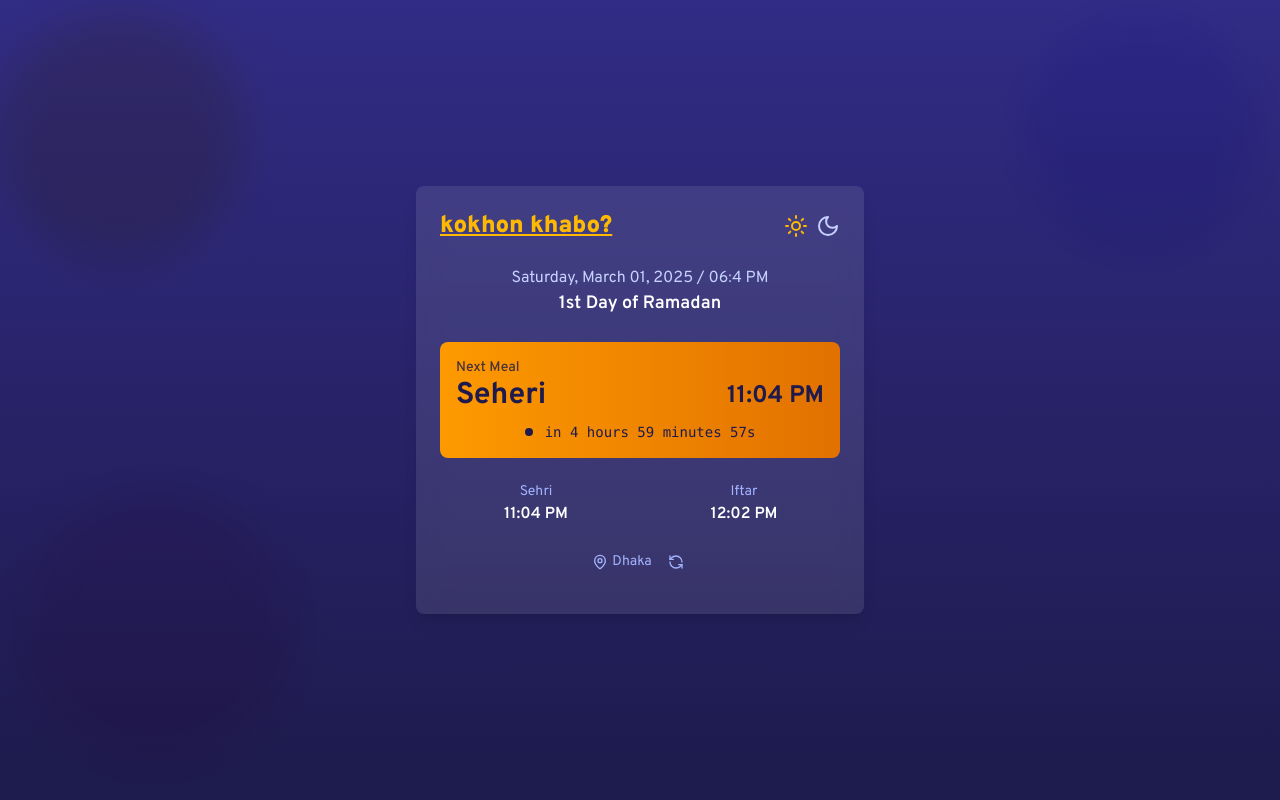
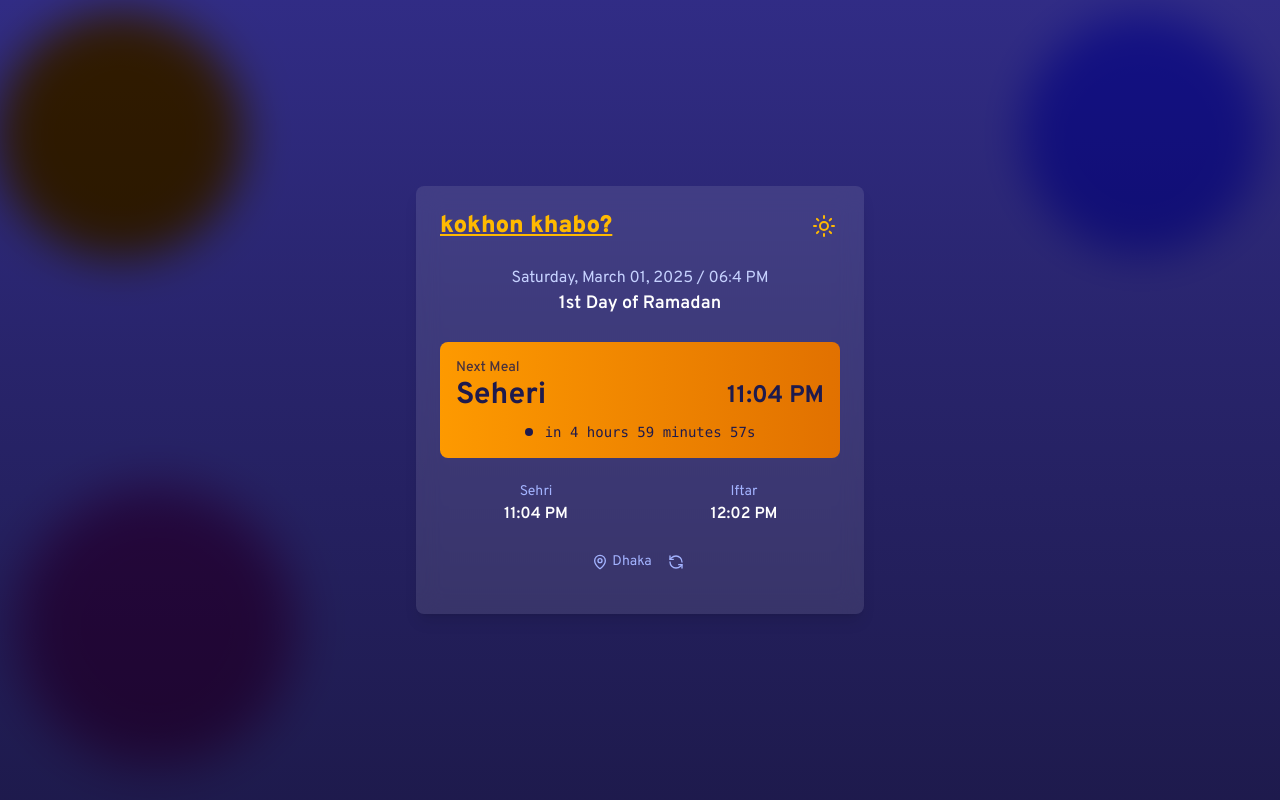
Before and after one commit to i3p9/khabo-when, a React (Vite) app: page / in a window 1280 px wide. Built offline with nearby package versions, Linux system fonts and the light colour scheme.

Commit message:
style: dark mode update

```diff
--- a/src/components/NextMealCard.jsx
+++ b/src/components/NextMealCard.jsx
@@ -1,8 +1,13 @@
 import { Dot } from "lucide-react";
 import { Star } from "lucide-react";
-const NextMealCard = ({ nextMeal, time, countdown }) => {
+const NextMealCard = ({
+	nextMeal,
+	time,
+	countdown,
+	darkMode = true,
+}) => {
 	return (
-		<div className='bg-gradient-to-r from-amber-500 to-amber-600 rounded-lg p-4 mb-6'>
+		<div className='bg-gradient-to-r from-amber-500 to-amber-600 rounded-lg p-4 mb-6 transition-all duration-500 transform hover:scale-[1.01]'>
 			<p className='text-indigo-950 opacity-80 text-sm font-medium'>
 				Next Meal
 			</p>
--- a/src/pages/NewHome/NewHome.jsx
+++ b/src/pages/NewHome/NewHome.jsx
@@ -62,6 +62,11 @@ export default function NewHome() {
 	const [iftarPercentage, setIftarPercentage] = useState(0);
 	const [isSpinning, setIsSpinning] = useState(false);
 	const [currentTime, setCurrentTime] = useState(new Date());
+	const [darkMode, setDarkMode] = useState(() => {
+		const savedTheme = localStorage.getItem("theme");
+		return savedTheme ? savedTheme === "dark" : true;
+	});
+	const [isThemeChanging, setIsThemeChanging] = useState(false);
 
 	const toggleLocationWithAnimation = () => {
 		setIsSpinning(true);
@@ -73,6 +78,16 @@ export default function NewHome() {
 		const newLocation = location === "Dhaka" ? "Jhenaidah" : "Dhaka";
 		setLocation(newLocation);
 		localStorage.setItem("location", newLocation);
+	};
+
+	const toggleTheme = () => {
+		setIsThemeChanging(true);
+		setTimeout(() => {
+			const newTheme = !darkMode;
+			setDarkMode(newTheme);
+			localStorage.setItem("theme", newTheme ? "dark" : "light");
+			setTimeout(() => setIsThemeChanging(false), 300);
+		}, 150);
 	};
 
 	useEffect(() => {
@@ -107,51 +122,111 @@ export default function NewHome() {
 		dataDisplay.todaysSeheri,
 	]);
 
+	// Light mode and dark mode color schemes
+	const bgGradient = darkMode
+		? "bg-gradient-to-b from-indigo-900 to-indigo-950"
+		: "bg-gradient-to-b from-blue-100 to-indigo-100";
+
+	const cardBg = darkMode
+		? { backgroundColor: "rgba(255, 255, 255, 0.1)" }
+		: { backgroundColor: "rgba(255, 255, 255, 0.8)" };
+
+	const cardClass = darkMode
+		? "bg-opacity-10 backdrop-blur-md border-none shadow-lg"
+		: "bg-opacity-80 backdrop-blur-md border-none shadow-lg";
+
+	const titleColor = darkMode ? "text-amber-400" : "text-amber-600";
+	const textColor = darkMode ? "text-indigo-200" : "text-indigo-700";
+	const headingColor = darkMode ? "text-white" : "text-indigo-900";
+	const subTextColor = darkMode
+		? "text-indigo-300"
+		: "text-indigo-600";
+	const percentageTextColor = darkMode
+		? "text-white"
+		: "text-indigo-900";
+
+	// Common transition class for text elements
+	const textTransition = "transition-colors duration-500";
+
 	return (
-		<main className='min-h-screen bg-gradient-to-b from-indigo-900 to-indigo-950 flex items-center justify-center p-4'>
+		<main
+			className={`min-h-screen ${bgGradient} flex items-center justify-center p-4 transition-colors duration-700`}
+		>
 			<div className='w-full max-w-md'>
 				<Card
-					style={{ backgroundColor: "rgba(255, 255, 255, 0.1)" }}
-					className='bg-opacity-10 backdrop-blur-md border-none shadow-lg'
+					style={cardBg}
+					className={`${cardClass} transition-all duration-500`}
 				>
 					<CardContent className='p-6'>
 						{/* Header */}
 						<div className='flex justify-between items-center mb-6'>
-							<h1 className='text-2xl font-black text-amber-400 underline underline-offset-2'>
+							<h1
+								className={`text-2xl font-black ${titleColor} ${textTransition} underline underline-offset-2`}
+							>
 								kokhon khabo?
 							</h1>
 							<div className='flex space-x-2'>
-								<Sun className='text-amber-400 w-6 h-6' />
-								<Moon className='text-indigo-200 w-6 h-6' />
+								<button
+									onClick={toggleTheme}
+									className='p-1 rounded-full hover:bg-opacity-20 hover:cursor-pointer hover:bg-gray-500 transition-colors relative overflow-hidden'
+									title={
+										darkMode
+											? "Switch to Light Mode"
+											: "Switch to Dark Mode"
+									}
+									disabled={isThemeChanging}
+								>
+									<div
+										className={`absolute inset-0 bg-gray-400 bg-opacity-30 rounded-full scale-0 ${
+											isThemeChanging ? "animate-ripple" : ""
+										}`}
+									></div>
+									<div
+										className={`transform transition-all duration-500 ${
+											isThemeChanging
+												? darkMode
+													? "scale-75 rotate-180 opacity-0"
+													: "scale-75 rotate-180 opacity-0"
+												: "scale-100 rotate-0 opacity-100"
+										}`}
+									>
+										{darkMode ? (
+											<Sun className='text-amber-400 w-6 h-6' />
+										) : (
+											<Moon className='text-indigo-600 w-6 h-6' />
+										)}
+									</div>
+								</button>
 							</div>
 						</div>
 
 						{/* Date and Ramadan Day */}
 						<div className='text-center mb-6'>
-							<p className='text-indigo-200 text-md'>
+							<p className={`${textColor} ${textTransition} text-md`}>
 								<RenderTodaysDate currentTime={currentTime} />
 							</p>
-							<p className='text-white text-lg font-semibold'>
+							<p
+								className={`${headingColor} ${textTransition} text-lg font-semibold`}
+							>
 								{renderRamadanDate(dataDisplay?.ramadanDate)}
 							</p>
 						</div>
-						{/* <FluidCard
-							nextMeal={dataDisplay?.nextMeal}
-							time={renderUnixTime(dataDisplay?.nextMealTime)}
-							countdown={renderCountdown(countdown)}
-							percentage={iftarPercentage}
-						/> */}
 
 						<NextMealCard
 							nextMeal={dataDisplay?.nextMeal}
 							time={renderUnixTime(dataDisplay?.nextMealTime)}
 							countdown={renderCountdown(countdown)}
+							darkMode={darkMode}
 						/>
 
 						{/* Iftar Percentage */}
 						{dataDisplay?.nextMeal === "Iftar" && (
 							<div className='my-6'>
-								<div className='relative w-full h-2 bg-gray-200 rounded-full mb-6'>
+								<div
+									className={`relative w-full h-2 ${
+										darkMode ? "bg-gray-200" : "bg-gray-300"
+									} rounded-full mb-6`}
+								>
 									<div
 										className='absolute top-0 left-0 h-full bg-gradient-to-r from-amber-500 to-amber-600 rounded-full'
 										style={{
@@ -182,10 +257,10 @@ export default function NewHome() {
 									</div>
 								</div>
 
-								<div className='flex justify-between mt-2 text-xs text-indigo-300'>
-									<span>Sehri</span>
+								<div className='flex justify-between mt-2 text-xs'>
+									<span className={subTextColor}>Sehri</span>
 									<span
-										className='text-white'
+										className={`${percentageTextColor} ${textTransition}`}
 										style={{
 											transition:
 												"all 1s cubic-bezier(0.4, 0, 0.2, 1)",
@@ -193,28 +268,42 @@ export default function NewHome() {
 									>
 										{iftarPercentage.toFixed(1)}%
 									</span>
-									<span>Iftar</span>
+									<span className={subTextColor}>Iftar</span>
 								</div>
 							</div>
 						)}
 
 						<div className='grid grid-cols-2 gap-4 mb-6'>
 							<div className='text-center'>
-								<p className='text-indigo-300 text-sm'>Sehri</p>
-								<p className='text-white font-semibold'>
+								<p
+									className={`${subTextColor} ${textTransition} text-sm`}
+								>
+									Sehri
+								</p>
+								<p
+									className={`${headingColor} ${textTransition} font-semibold`}
+								>
 									{renderUnixTime(dataDisplay?.todaysSeheri)}
 								</p>
 							</div>
 							<div className='text-center'>
-								<p className='text-indigo-300 text-sm'>Iftar</p>
-								<p className='text-white font-semibold'>
+								<p
+									className={`${subTextColor} ${textTransition} text-sm`}
+								>
+									Iftar
+								</p>
+								<p
+									className={`${headingColor} ${textTransition} font-semibold`}
+								>
 									{renderUnixTime(dataDisplay?.todaysIftar)}
 								</p>
 							</div>
 						</div>
 
 						{/* Location */}
-						<div className='flex items-center justify-center text-indigo-300 mb-4'>
+						<div
+							className={`flex items-center justify-center ${subTextColor} ${textTransition} mb-4`}
+						>
 							<MapPin className='w-4 h-4 mr-1 self-center' />
 							<span className='text-sm'>{dataDisplay?.location}</span>
 							<button
@@ -241,9 +330,21 @@ export default function NewHome() {
 
 				{/* Decorative Elements */}
 				<div className='absolute top-0 left-0 w-full h-full overflow-hidden pointer-events-none'>
-					<div className='absolute top-0 left-0 w-64 h-64 bg-amber-500 rounded-full mix-blend-multiply filter blur-xl opacity-20 animate-blob'></div>
-					<div className='absolute top-0 right-0 w-64 h-64 bg-indigo-500 rounded-full mix-blend-multiply filter blur-xl opacity-20 animate-blob animation-delay-2000'></div>
-					<div className='absolute bottom-0 left-0 w-64 h-64 bg-pink-500 rounded-full mix-blend-multiply filter blur-xl opacity-20 animate-blob animation-delay-4000'></div>
+					<div
+						className={`absolute top-0 left-0 w-64 h-64 bg-amber-500 rounded-full mix-blend-multiply filter blur-xl opacity-${
+							darkMode ? "20" : "10"
+						} animate-blob`}
+					></div>
+					<div
+						className={`absolute top-0 right-0 w-64 h-64 bg-indigo-500 rounded-full mix-blend-multiply filter blur-xl opacity-${
+							darkMode ? "20" : "10"
+						} animate-blob animation-delay-2000`}
+					></div>
+					<div
+						className={`absolute bottom-0 left-0 w-64 h-64 bg-pink-500 rounded-full mix-blend-multiply filter blur-xl opacity-${
+							darkMode ? "20" : "10"
+						} animate-blob animation-delay-4000`}
+					></div>
 				</div>
 			</div>
 		</main>
--- a/tailwind.config.js
+++ b/tailwind.config.js
@@ -67,11 +67,16 @@ module.exports = {
 					from: { height: "var(--radix-accordion-content-height)" },
 					to: { height: 0 },
 				},
+				ripple: {
+					"0%": { transform: "scale(0)", opacity: 0.7 },
+					"100%": { transform: "scale(4)", opacity: 0 },
+				},
 			},
 			animation: {
 				"accordion-down": "accordion-down 0.2s ease-out",
 				"accordion-up": "accordion-up 0.2s ease-out",
 				"ping-slow": "ping 2s cubic-bezier(0, 0, 0.2, 1) infinite",
+				ripple: "ripple 0.7s ease-out forwards",
 			},
 		},
 	},
```
